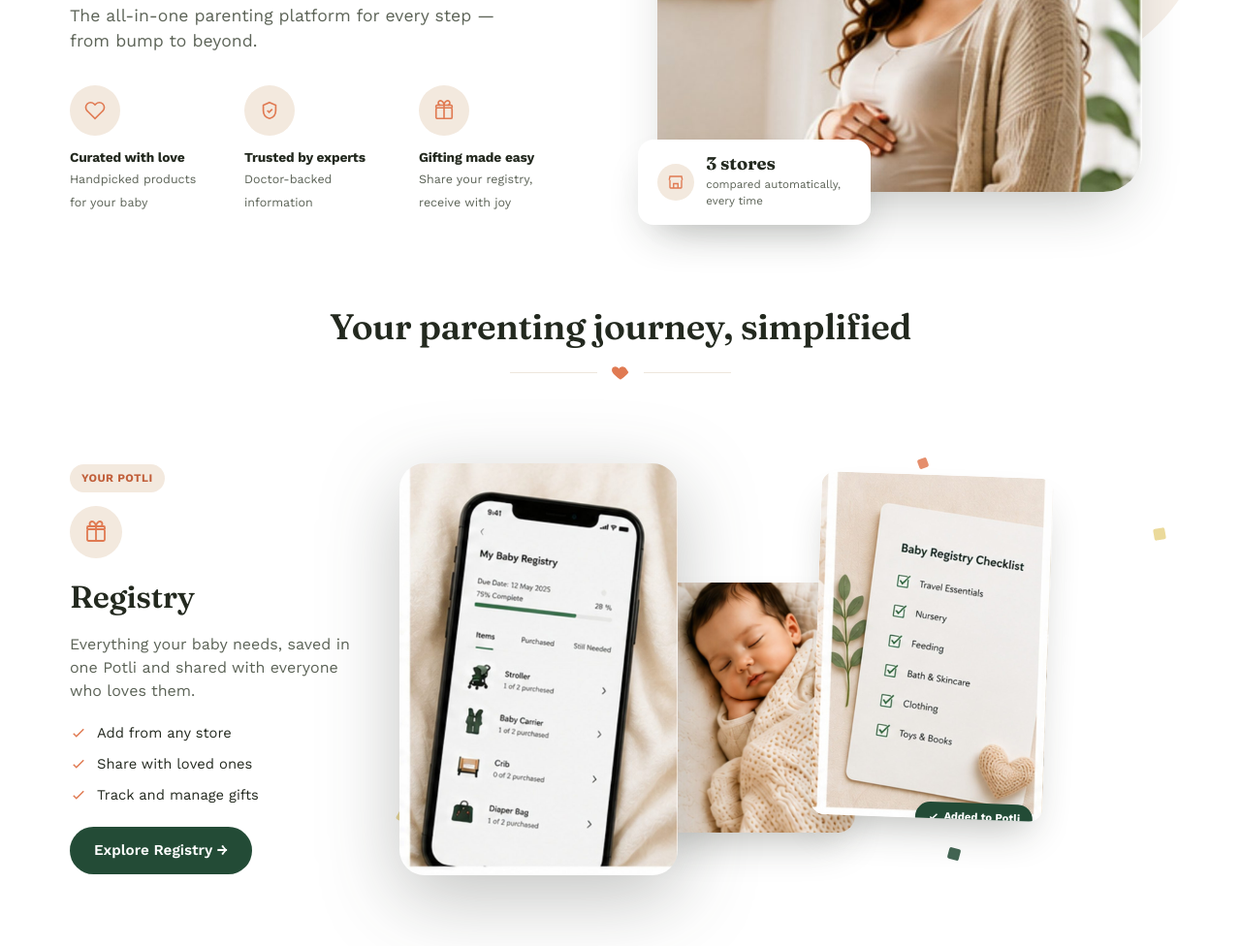
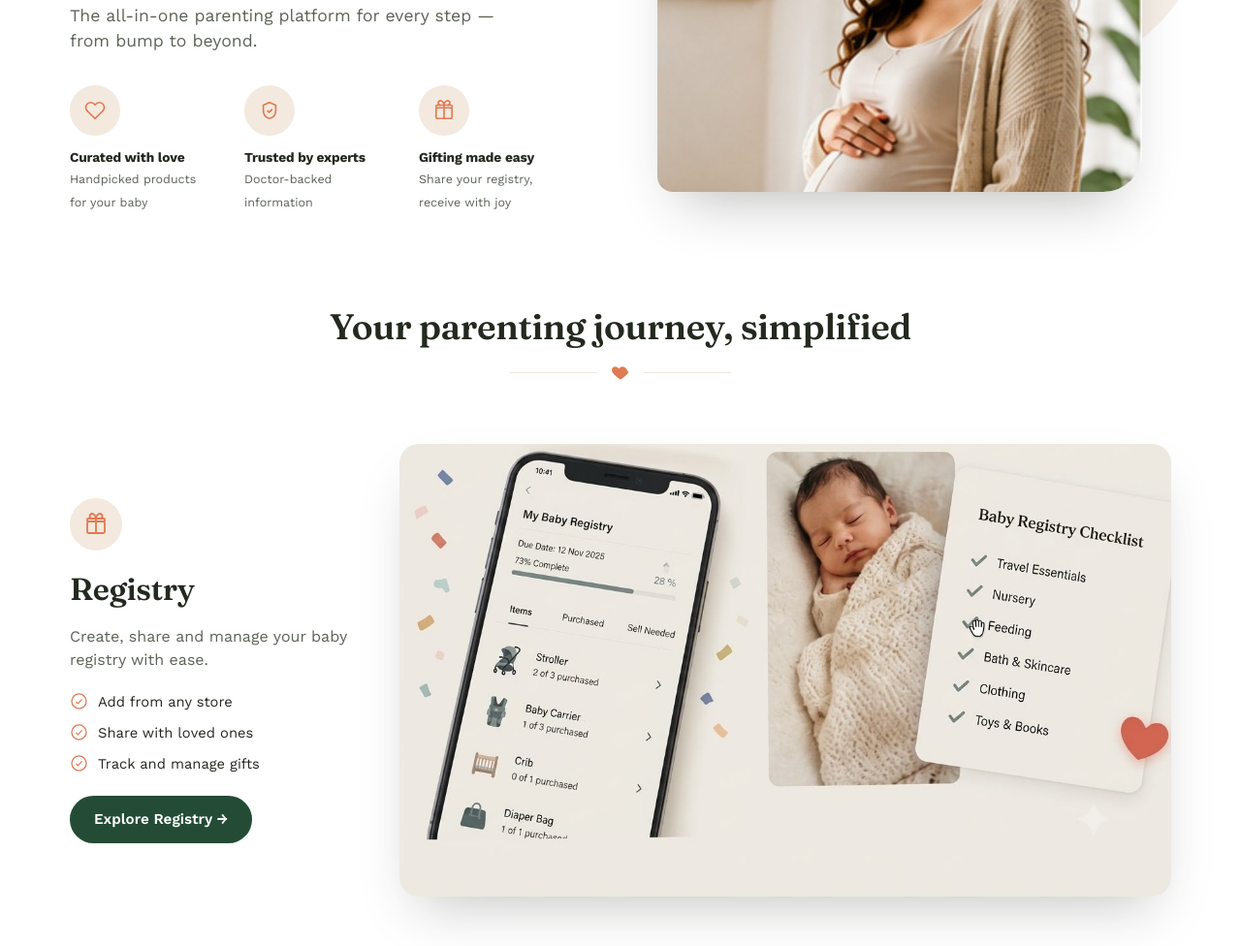
Before and after one commit to srisagaranand-lab/perfect-parenting-site, a website: page public/index.html in a window 1280 px wide. Shown: the part 356-1332 px from the top of the page at 97% size. Drawn offline with nearby package versions, Linux system fonts and the light colour scheme.

Commit message:
Update Home page images & styles
Update Home page images & styles

```diff
--- a/public/index.html
+++ b/public/index.html
@@ -38,12 +38,6 @@
   .pj-hero-media { position: relative; border-radius: 40px 16px 40px 16px; overflow: hidden; aspect-ratio: 4/3.3; box-shadow: 0 30px 60px -24px rgba(35,41,31,.32); z-index: 1; }
   .pj-hero-media img { width: 100%; height: 100%; object-fit: cover; object-position: center 20%; display: block; transition: transform .5s cubic-bezier(.22,1,.36,1); }
   .pj-hero-visual:hover .pj-hero-media img { transform: scale(1.03); }
-  .pj-hero-insight { position: absolute; left: -20px; bottom: 6px; z-index: 2; background: #fff; border-radius: 16px; padding: 16px 20px; box-shadow: 0 20px 44px -16px rgba(35,41,31,.32); display: flex; align-items: center; gap: 12px; max-width: 240px; transition: transform .2s ease, box-shadow .2s ease; }
-  .pj-hero-insight:hover { transform: translateY(-3px); box-shadow: 0 26px 52px -16px rgba(35,41,31,.38); }
-  .pj-hero-insight .ins-icon { width: 38px; height: 38px; border-radius: 999px; background: var(--blush); display: flex; align-items: center; justify-content: center; flex: 0 0 auto; }
-  .pj-hero-insight .ins-icon svg { width: 18px; height: 18px; stroke: var(--marigold); }
-  .pj-hero-insight .ins-num { font-family: 'Fraunces', serif; font-weight: 700; font-size: 1.15rem; line-height: 1; color: var(--ink); }
-  .pj-hero-insight .ins-label { font-size: 0.72rem; color: var(--ink-soft); margin-top: 3px; }
 
   /* Section intro */
   .pj-intro { text-align: center; max-width: 620px; margin: 0 auto 64px; }
@@ -61,24 +55,13 @@
   .pj-module-text p.desc { color: var(--ink-soft); margin-top: 10px; max-width: 400px; }
   .pj-check-list { list-style: none; margin: 20px 0 0; padding: 0; display: flex; flex-direction: column; gap: 10px; }
   .pj-check-list li { display: flex; align-items: center; gap: 10px; font-size: 0.92rem; color: var(--ink); }
-  .pj-check-list svg { width: 18px; height: 18px; stroke: var(--marigold); flex: 0 0 auto; }
+  .pj-check-list svg { width: 19px; height: 19px; stroke: var(--marigold); flex: 0 0 auto; }
 
-  /* Registry / Potli section: narrow text sidebar + wide image cascade */
+  /* Registry section: text sidebar + single collage image */
   .pj-module-registry { grid-template-columns: 300px 1fr; gap: 40px; }
-  .pj-potli-tag { display: inline-flex; align-items: center; gap: 6px; background: var(--blush); color: var(--marigold-dark); font-size: 0.72rem; font-weight: 700; letter-spacing: 0.04em; text-transform: uppercase; padding: 6px 12px; border-radius: 999px; margin-bottom: 14px; }
-  .pj-registry-row { display: flex; align-items: center; position: relative; padding: 20px 0; }
-  .pj-confetti { position: absolute; inset: -10px; z-index: 0; pointer-events: none; }
-  .pj-confetti span { position: absolute; border-radius: 2px; opacity: 0.85; }
-  .pj-reg-phone { position: relative; width: 36%; z-index: 3; margin-right: -4%; filter: drop-shadow(0 22px 40px rgba(35,41,31,.28)); border-radius: 26px; overflow: hidden; transition: transform .3s ease; }
-  .pj-reg-phone:hover { transform: translateY(-4px); }
-  .pj-reg-phone img { width: 100%; display: block; }
-  .pj-reg-baby { position: relative; width: 27%; z-index: 2; margin-right: -5%; margin-top: 10%; border-radius: 18px; overflow: hidden; box-shadow: 0 22px 40px -14px rgba(35,41,31,.3); }
-  .pj-reg-baby img { width: 100%; display: block; aspect-ratio: 3/3.6; object-fit: cover; }
-  .pj-reg-checklist { position: relative; width: 30%; z-index: 4; margin-top: -6%; border-radius: 14px; overflow: hidden; box-shadow: 0 22px 40px -14px rgba(35,41,31,.3); transform: rotate(2deg); transition: transform .3s ease; }
-  .pj-reg-checklist:hover { transform: rotate(0deg) translateY(-3px); }
-  .pj-reg-checklist img { width: 100%; display: block; }
-  .pj-added-badge { position: absolute; z-index: 5; right: 4%; bottom: -14px; background: var(--sage); color: #fff; font-size: 0.7rem; font-weight: 700; padding: 7px 13px; border-radius: 999px; box-shadow: 0 12px 26px -10px rgba(35,41,31,.4); display: flex; align-items: center; gap: 5px; }
-  .pj-added-badge svg { width: 12px; height: 12px; stroke: #fff; }
+  .pj-registry-visual { border-radius: 20px; overflow: hidden; box-shadow: 0 26px 54px -20px rgba(35,41,31,.28); transition: transform .3s ease; }
+  .pj-registry-visual:hover { transform: translateY(-4px); }
+  .pj-registry-visual img { width: 100%; display: block; }
 
   /* Marketplace photo — layered composition */
   .pj-shop-wrap { position: relative; }
@@ -119,11 +102,6 @@
     .pj-hero-grid { grid-template-columns: 1fr; }
     .pj-module, .pj-module.reverse, .pj-module-registry { grid-template-columns: 1fr; gap: 34px; }
     .pj-module.reverse .pj-module-text, .pj-module.reverse .pj-module-media { order: initial; }
-    .pj-registry-row { margin-top: 34px; }
-    .pj-reg-phone { width: 40%; }
-    .pj-reg-baby { width: 32%; }
-    .pj-reg-checklist { width: 34%; }
-    .pj-added-badge { right: 6%; bottom: -12px; font-size: 0.64rem; padding: 6px 11px; }
     .pj-edu-media { grid-template-columns: 1fr; }
     .pj-trust-grid { grid-template-columns: 1fr 1fr; }
     .pj-final { grid-template-columns: 1fr; }
@@ -136,7 +114,6 @@
     .pj-hero-visual { padding: 0; margin-top: 8px; }
     .pj-hero-visual .pj-blob { display: none; }
     .pj-hero-media { border-radius: 26px; }
-    .pj-hero-insight { position: static; margin-top: -28px; margin-left: 20px; max-width: none; width: calc(100% - 40px); }
 
     /* Marketplace: tag moves inside the flow above the image instead of overlapping its edge */
     .pj-shop-wrap .pj-blob { display: none; }
@@ -176,13 +153,6 @@
       <div class="pj-hero-media">
         <img src="/assets/images/01_Hero_Pregnant_Mother_hd.jpg" alt="Expecting mother at home">
       </div>
-      <div class="pj-hero-insight">
-        <div class="ins-icon"><svg viewBox="0 0 24 24" fill="none" stroke-width="1.8"><path d="M3 9l1-5h16l1 5"/><path d="M4 9v10a1 1 0 0 0 1 1h14a1 1 0 0 0 1-1V9"/><path d="M9 20v-6h6v6"/></svg></div>
-        <div>
-          <div class="ins-num">3 stores</div>
-          <div class="ins-label">compared automatically, every time</div>
-        </div>
-      </div>
     </div>
   </div>
 </section>
@@ -202,32 +172,18 @@
     <!-- REGISTRY -->
     <div class="pj-module pj-module-registry">
       <div class="pj-module-text">
-        <span class="pj-potli-tag">Your Potli</span>
         <div class="pj-module-icon"><svg viewBox="0 0 24 24" fill="none" stroke-width="1.8"><rect x="3" y="9" width="18" height="12" rx="1.5"/><path d="M3 9V7a1 1 0 0 1 1-1h16a1 1 0 0 1 1 1v2"/><path d="M12 6v15M8 6a2.5 2.5 0 0 1 0-5c1.8 0 4 2.5 4 5"/><path d="M16 6a2.5 2.5 0 0 0 0-5c-1.8 0-4 2.5-4 5"/></svg></div>
         <h3>Registry</h3>
-        <p class="desc">Everything your baby needs, saved in one Potli and shared with everyone who loves them.</p>
+        <p class="desc">Create, share and manage your baby registry with ease.</p>
         <ul class="pj-check-list">
-          <li><svg viewBox="0 0 24 24" fill="none" stroke-width="2"><path d="M5 13l4 4L19 7"/></svg> Add from any store</li>
-          <li><svg viewBox="0 0 24 24" fill="none" stroke-width="2"><path d="M5 13l4 4L19 7"/></svg> Share with loved ones</li>
-          <li><svg viewBox="0 0 24 24" fill="none" stroke-width="2"><path d="M5 13l4 4L19 7"/></svg> Track and manage gifts</li>
+          <li><svg viewBox="0 0 24 24" fill="none" stroke-width="1.6"><circle cx="12" cy="12" r="9.5"/><path d="M8 12.5l2.6 2.6L16 9.3"/></svg> Add from any store</li>
+          <li><svg viewBox="0 0 24 24" fill="none" stroke-width="1.6"><circle cx="12" cy="12" r="9.5"/><path d="M8 12.5l2.6 2.6L16 9.3"/></svg> Share with loved ones</li>
+          <li><svg viewBox="0 0 24 24" fill="none" stroke-width="1.6"><circle cx="12" cy="12" r="9.5"/><path d="M8 12.5l2.6 2.6L16 9.3"/></svg> Track and manage gifts</li>
         </ul>
         <a href="/create-registry.html" class="btn btn-primary" style="margin-top:22px;">Explore Registry →</a>
       </div>
-      <div class="pj-registry-row">
-        <div class="pj-confetti">
-          <span style="left:2%;top:12%;width:14px;height:14px;background:var(--marigold);transform:rotate(18deg);"></span>
-          <span style="left:8%;top:55%;width:10px;height:10px;background:var(--sage);transform:rotate(-12deg);"></span>
-          <span style="left:1%;top:80%;width:12px;height:12px;background:#e8d38a;transform:rotate(30deg);"></span>
-          <span style="right:32%;top:5%;width:10px;height:10px;background:var(--marigold);transform:rotate(-20deg);"></span>
-          <span style="right:28%;top:88%;width:12px;height:12px;background:var(--sage);transform:rotate(15deg);"></span>
-          <span style="right:2%;top:20%;width:12px;height:12px;background:#e8d38a;transform:rotate(-10deg);"></span>
-        </div>
-        <div class="pj-reg-phone"><img src="/assets/images/02_Registry_Phone_hd.jpg" alt="My Baby Registry app"></div>
-        <div class="pj-reg-baby"><img src="/assets/images/03_Registry_Baby_hd.jpg" alt="Sleeping newborn"></div>
-        <div class="pj-reg-checklist">
-          <img src="/assets/images/04_Registry_Checklist_hd.jpg" alt="Baby Registry Checklist card">
-          <span class="pj-added-badge"><svg viewBox="0 0 24 24" fill="none" stroke-width="3"><path d="M5 13l4 4L19 7"/></svg> Added to Potli</span>
-        </div>
+      <div class="pj-registry-visual">
+        <img src="/assets/images/12_Registry_Collage_hd.jpg" alt="My Baby Registry app, sleeping newborn, and Baby Registry Checklist card">
       </div>
     </div>
 
@@ -239,9 +195,9 @@
         <h3>Marketplace</h3>
         <p class="desc">Compare across top retailers and find what's best for your little one.</p>
         <ul class="pj-check-list">
-          <li><svg viewBox="0 0 24 24" fill="none" stroke-width="2"><path d="M5 13l4 4L19 7"/></svg> Compare prices &amp; features</li>
-          <li><svg viewBox="0 0 24 24" fill="none" stroke-width="2"><path d="M5 13l4 4L19 7"/></svg> Shop from trusted retailers</li>
-          <li><svg viewBox="0 0 24 24" fill="none" stroke-width="2"><path d="M5 13l4 4L19 7"/></svg> Exclusive deals &amp; offers</li>
+          <li><svg viewBox="0 0 24 24" fill="none" stroke-width="1.6"><circle cx="12" cy="12" r="9.5"/><path d="M8 12.5l2.6 2.6L16 9.3"/></svg> Compare prices &amp; features</li>
+          <li><svg viewBox="0 0 24 24" fill="none" stroke-width="1.6"><circle cx="12" cy="12" r="9.5"/><path d="M8 12.5l2.6 2.6L16 9.3"/></svg> Shop from trusted retailers</li>
+          <li><svg viewBox="0 0 24 24" fill="none" stroke-width="1.6"><circle cx="12" cy="12" r="9.5"/><path d="M8 12.5l2.6 2.6L16 9.3"/></svg> Exclusive deals &amp; offers</li>
         </ul>
         <a href="/marketplace.html" class="btn btn-primary" style="margin-top:22px;">Explore Marketplace →</a>
       </div>
@@ -263,9 +219,9 @@
         <h3>Education</h3>
         <p class="desc">Expert-backed guidance for every stage of your parenting journey.</p>
         <ul class="pj-check-list">
-          <li><svg viewBox="0 0 24 24" fill="none" stroke-width="2"><path d="M5 13l4 4L19 7"/></svg> Pregnancy week by week</li>
-          <li><svg viewBox="0 0 24 24" fill="none" stroke-width="2"><path d="M5 13l4 4L19 7"/></svg> Baby care &amp; development</li>
-          <li><svg viewBox="0 0 24 24" fill="none" stroke-width="2"><path d="M5 13l4 4L19 7"/></svg> Articles, videos &amp; expert advice</li>
+          <li><svg viewBox="0 0 24 24" fill="none" stroke-width="1.6"><circle cx="12" cy="12" r="9.5"/><path d="M8 12.5l2.6 2.6L16 9.3"/></svg> Pregnancy week by week</li>
+          <li><svg viewBox="0 0 24 24" fill="none" stroke-width="1.6"><circle cx="12" cy="12" r="9.5"/><path d="M8 12.5l2.6 2.6L16 9.3"/></svg> Baby care &amp; development</li>
+          <li><svg viewBox="0 0 24 24" fill="none" stroke-width="1.6"><circle cx="12" cy="12" r="9.5"/><path d="M8 12.5l2.6 2.6L16 9.3"/></svg> Articles, videos &amp; expert advice</li>
         </ul>
         <a href="/education.html" class="btn btn-primary" style="margin-top:22px;">Explore Education →</a>
       </div>
```
Also changed, not shown: public/assets/images/12_Registry_Collage_hd.jpg (added).
